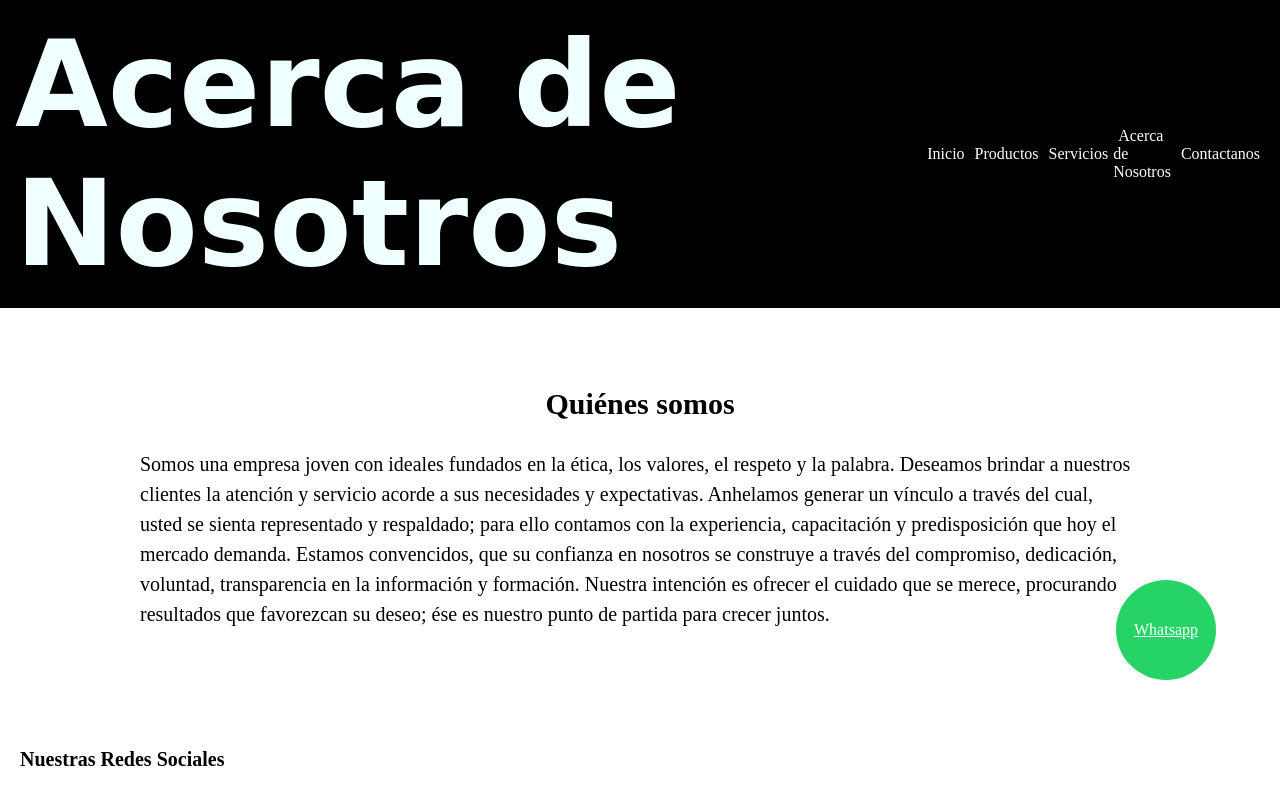
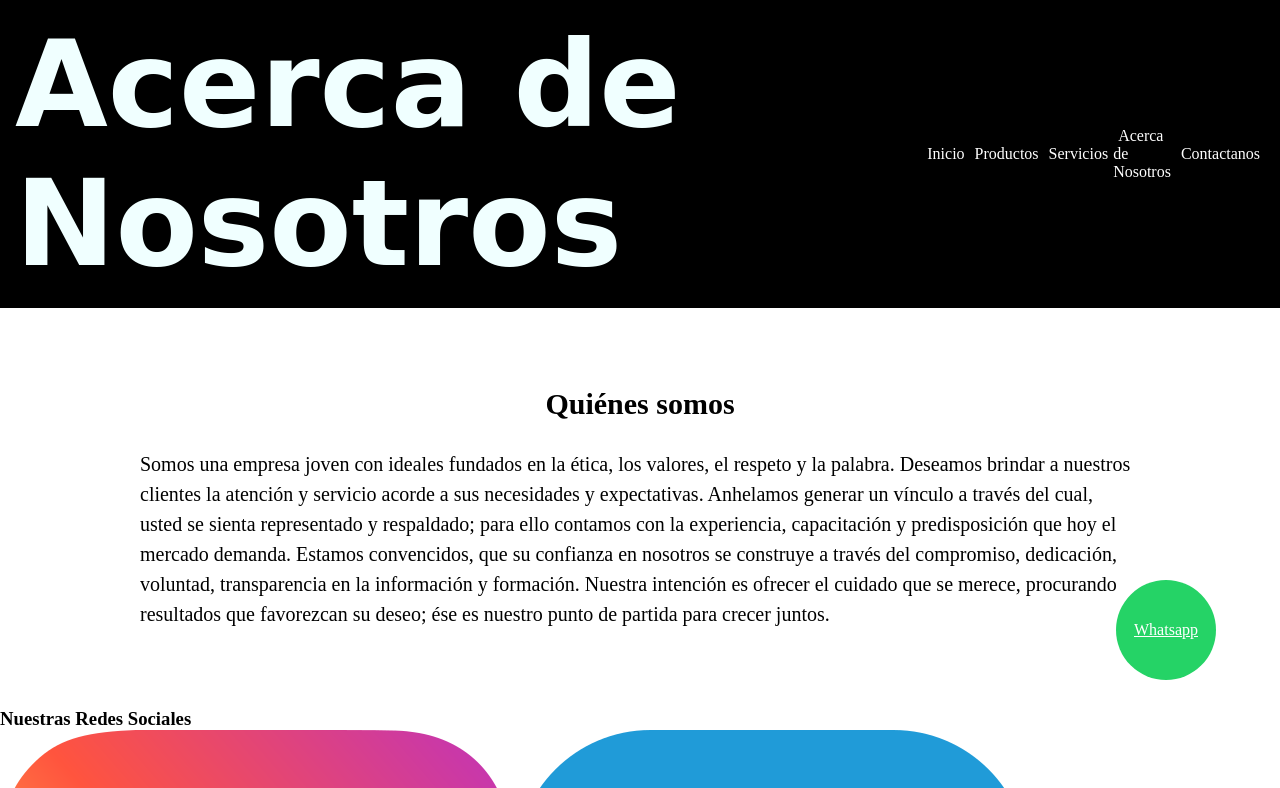
Before and after one commit to maidana-german/comision48185-preentrega3-gilbertomaidana-, a website: page pages/acercade.html in a window 1280 px wide. Shown: the top 788 px of the page. Drawn offline with Linux system fonts and the light colour scheme; a web font is replaced by a local one.

Commit message:
cambie el css al de SASS

```diff
--- a/pages/acercade.html
+++ b/pages/acercade.html
@@ -8,7 +8,7 @@
     <meta name="keywords" content="servicios, web, diseño, contenido, http, página, servidor, ventas">
     <meta name="description" content="Somos una empresa especialista en Diseño de Paginas Web. Elegí la tuya WSP +541155555555. Líderes en Diseño Web.">
     <link rel="shortcut icon" href="../img/acercade-favicon.ico" type="image/x-icon">
-    <link rel="stylesheet" href="../css/style.css">
+    <link rel="stylesheet" href="../css/estilos.css">
     <title>Servicios Informaticos | Acerca de Nosotros</title>
 </head>
 
```
Also changed, not shown: index.html (+1 -1 lines), pages/contacto.html (+1 -1 lines), pages/productos.html (+1 -1 lines), pages/servicios.html (+1 -1 lines).
